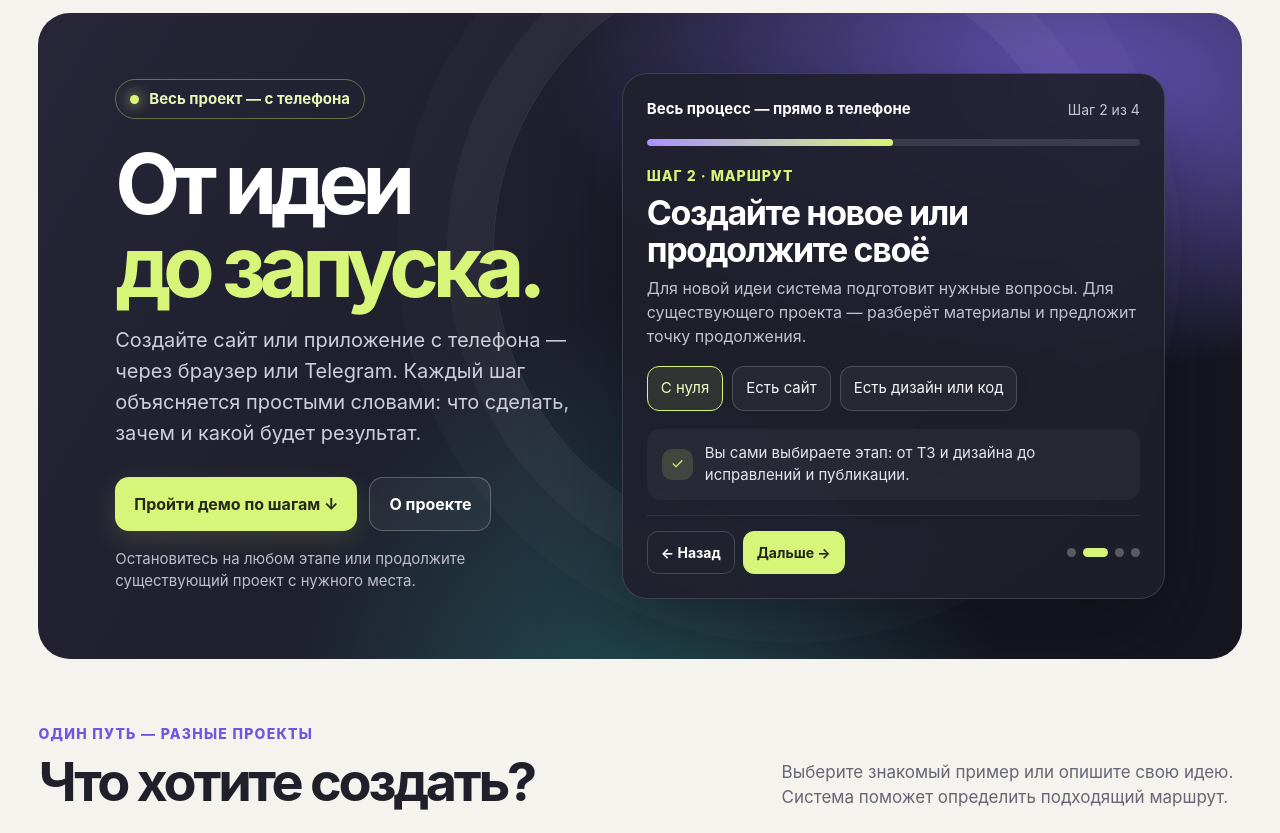
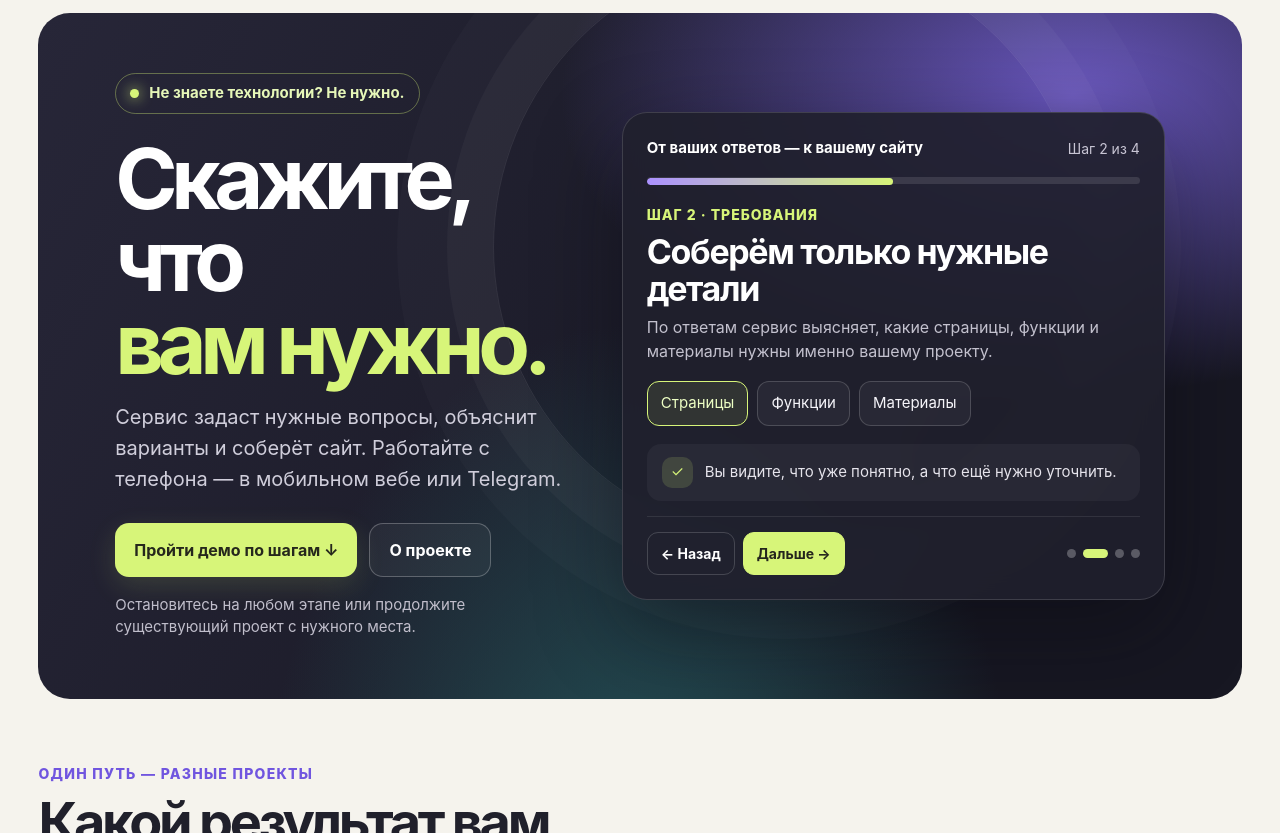
Before and after one commit to nurgeldiserikbay/builder-docs, a plain HTML site: page index.html in a window 1280 px wide. Shown: the part 63-896 px from the top of the page. Drawn offline with Linux system fonts and the light colour scheme.

Commit message:
site: present guided discovery and live website creation

```diff
--- a/index.html
+++ b/index.html
@@ -45,14 +45,14 @@ section{padding:42px 0}.section-head{display:block;margin-bottom:18px}.section-h
   <div class="wrap">
     <section class="hero">
       <div class="intro">
-        <span class="eyebrow"><i class="pulse"></i> Весь проект — с телефона</span>
-        <h1>От идеи<br><em>до запуска.</em></h1>
-        <p>Создайте сайт или приложение с телефона — через браузер или Telegram. Каждый шаг объясняется простыми словами: что сделать, зачем и какой будет результат.</p>
+        <span class="eyebrow"><i class="pulse"></i> Не знаете технологии? Не нужно.</span>
+        <h1>Скажите, что<br><em>вам нужно.</em></h1>
+        <p>Сервис задаст нужные вопросы, объяснит варианты и соберёт сайт. Работайте с телефона — в мобильном вебе или Telegram.</p>
         <div class="actions"><a class="btn btn-lime" href="#demo">Пройти демо по шагам&nbsp;↓</a><a class="btn btn-glass" href="docs/product-blueprint.md">О проекте</a></div>
         <div class="caption">Остановитесь на любом этапе или продолжите существующий проект с нужного места.</div>
       </div>
       <div class="demo" id="demo" aria-label="Интерактивная демонстрация этапов">
-        <div class="demo-top"><span class="demo-title">Весь процесс — прямо в телефоне</span><span class="counter" id="counter">Шаг 1 из 4</span></div>
+        <div class="demo-top"><span class="demo-title">От ваших ответов — к вашему сайту</span><span class="counter" id="counter">Шаг 1 из 4</span></div>
         <div class="progress" aria-hidden="true"><span id="progress"></span></div>
         <div class="demo-body" id="demoBody" aria-live="polite"></div>
         <div class="demo-controls">
@@ -64,7 +64,7 @@ section{padding:42px 0}.section-head{display:block;margin-bottom:18px}.section-h
   </div>
 
   <section class="wrap" id="types">
-    <div class="section-head"><div><span class="kicker">Один путь — разные проекты</span><h2>Что хотите создать?</h2></div><p>Выберите знакомый пример или опишите свою идею. Система поможет определить подходящий маршрут.</p></div>
+    <div class="section-head"><div><span class="kicker">Один путь — разные проекты</span><h2>Какой результат вам нужен?</h2></div><p>Выберите знакомый пример или опишите свою идею. Система поможет определить подходящий маршрут.</p></div>
     <div class="project-types">
       <div class="type-card"><span class="type-icon">◈</span><div><strong>Сайт или магазин</strong><span>Бренд, услуги, продажи</span></div></div>
       <div class="type-card"><span class="type-icon">⌘</span><div><strong>Онлайн-сервис</strong><span>Заявки, записи, кабинеты</span></div></div>
@@ -75,8 +75,8 @@ section{padding:42px 0}.section-head{display:block;margin-bottom:18px}.section-h
 
   <section class="wrap">
     <div class="final">
-      <div class="final-copy"><span class="kicker">Не нужен ноутбук или специальная настройка</span><h2>Начните с идеи. Продолжите с любого этапа.</h2><p>На каждом шаге вы понимаете, что происходит и зачем. Можно создать новый продукт или подключить существующий сайт и выбрать, что делать дальше.</p></div>
-      <div class="final-card"><strong>Всё сохраняется в облачном проекте.</strong><p>Документы, код, предпросмотр и следующий шаг доступны через сайт и Telegram.</p><a class="btn" href="docs/product-blueprint.md">Читать концепцию&nbsp;↗</a></div>
+      <div class="final-copy"><span class="kicker">Не нужен ноутбук или технический опыт</span><h2>Поймите варианты. Сразу увидьте результат.</h2><p>Сервис показывает, что уже понял, объясняет последствия выбора и собирает сайт по вашим решениям. Можно остановиться на любом этапе или продолжить существующий проект.</p></div>
+      <div class="final-card"><strong>Сайт можно продолжать менять.</strong><p>Добавьте языки, формы, запись, SEO-проверки или пригласите команду, когда это понадобится.</p><a class="btn" href="docs/product-blueprint.md">Посмотреть возможности&nbsp;↗</a></div>
     </div>
   </section>
 </main>
@@ -85,24 +85,24 @@ section{padding:42px 0}.section-head{display:block;margin-bottom:18px}.section-h
 (() => {
   const stages = [
     {
-      kicker:"Шаг 1 · Начало", title:"Расскажите, что хотите сделать", text:"Напишите, наговорите или отправьте фото и ссылку. Не нужно знать технические термины.",
-      choices:["Текстом","Голосом","Фото или ссылка"],
-      result:"Можно начать с обычного телефона — без ноутбука и специальных программ."
+      kicker:"Шаг 1 · Ваша цель", title:"Что должен делать сайт?", text:"Опишите задачу как умеете. Система уточнит, для кого нужен сайт и что посетитель должен получить.",
+      choices:["Находить услугу","Записываться","Покупать"],
+      result:"Каждый вопрос объясняет, почему эта информация нужна."
     },
     {
-      kicker:"Шаг 2 · Маршрут", title:"Создайте новое или продолжите своё", text:"Для новой идеи система подготовит нужные вопросы. Для существующего проекта — разберёт материалы и предложит точку продолжения.",
-      choices:["С нуля","Есть сайт","Есть дизайн или код"],
-      result:"Вы сами выбираете этап: от ТЗ и дизайна до исправлений и публикации."
+      kicker:"Шаг 2 · Требования", title:"Соберём только нужные детали", text:"По ответам сервис выясняет, какие страницы, функции и материалы нужны именно вашему проекту.",
+      choices:["Страницы","Функции","Материалы"],
+      result:"Вы видите, что уже понятно, а что ещё нужно уточнить."
     },
     {
-      kicker:"Шаг 3 · Работа", title:"Делайте по одному понятному шагу", text:"Отвечайте в чате или форме, смотрите документы, обсуждайте результат и при желании приглашайте команду.",
-      choices:["Чат и опрос","Проверка результата","Участники проекта"],
-      result:"Работа продолжается в мобильном вебе или Telegram Mini App."
+      kicker:"Шаг 3 · Варианты", title:"Поймите разницу и выберите", text:"Сервис объяснит, чем варианты отличаются, кому подходят и как повлияют на будущий сайт.",
+      choices:["Вариант и плюсы","Ограничения","Рекомендация"],
+      result:"Решение остаётся за вами; объяснение можно открыть в любой момент."
     },
     {
-      kicker:"Шаг 4 · Готовый продукт", title:"Проверьте и запустите онлайн", text:"Посмотрите результат, проверьте основные сценарии и опубликуйте на поддерживаемой площадке — с пошаговыми подсказками.",
-      choices:["Предпросмотр","Проверки","Запуск"],
-      result:"Код, документы и прогресс хранятся в облаке. Устанавливать инструменты не нужно."
+      kicker:"Шаг 4 · Ваш сайт", title:"Посмотрите результат на телефоне", text:"Сервис соберёт сайт, покажет предпросмотр и поможет внести изменения до публикации.",
+      choices:["Предпросмотр","Попросить изменить","Опубликовать"],
+      result:"Можно остановиться здесь, продолжить позже или пройти следующий этап."
     }
   ];
   let current=0;
```
